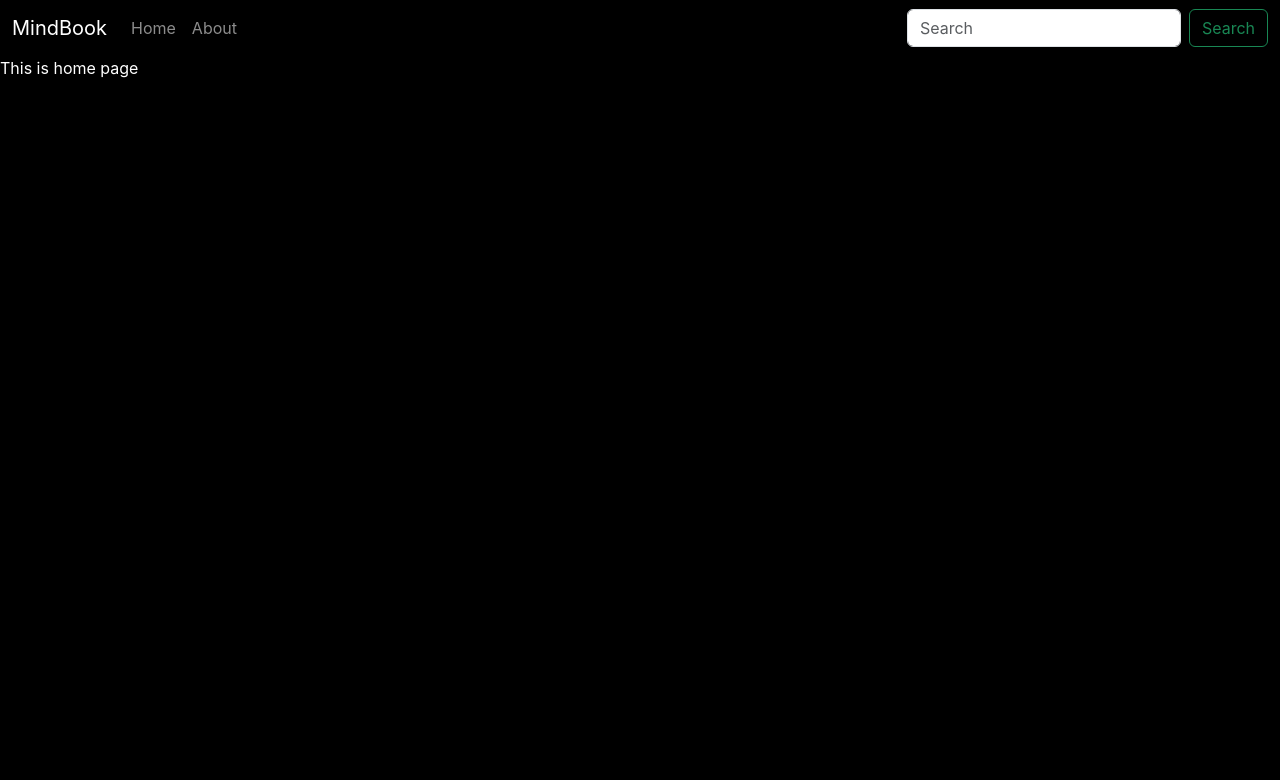
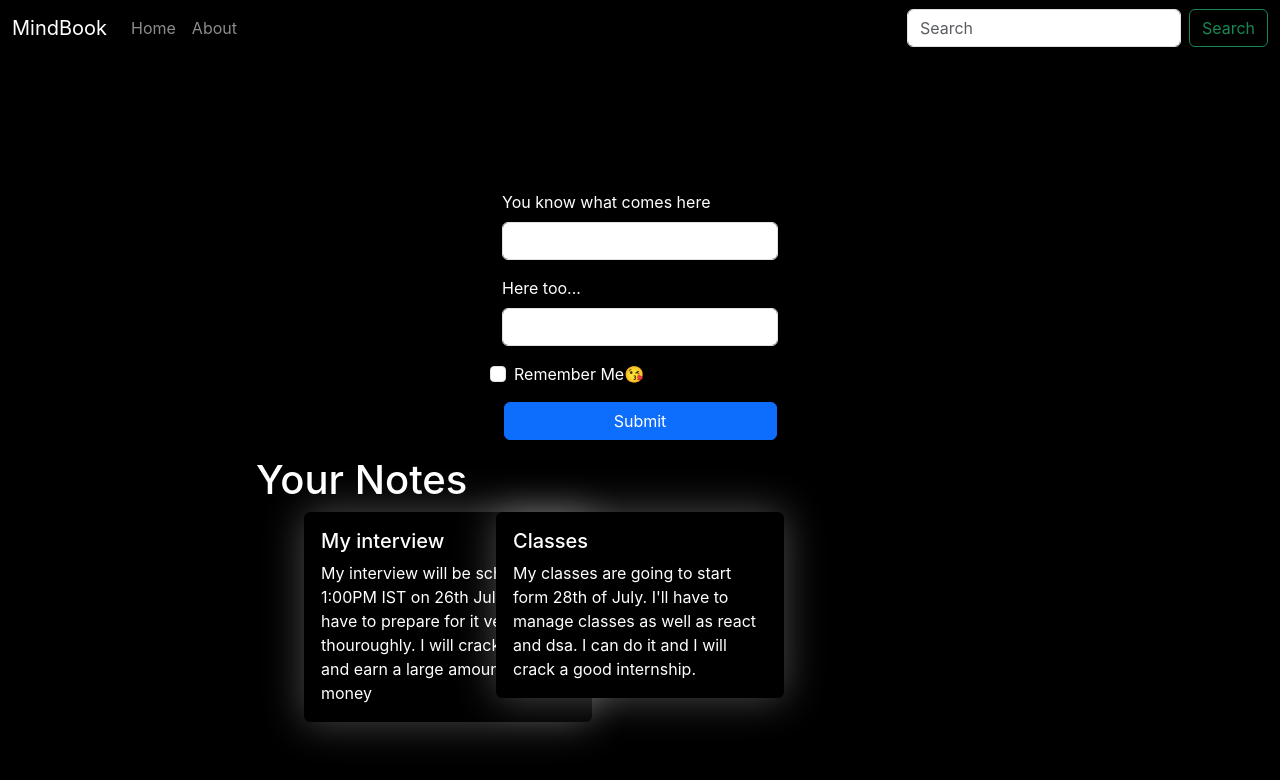
Before and after one commit to shdowshogan/MindBook, a React (Create React App) app: page /Home in a window 1280 px wide. Shown: the top 780 px of the page. Built offline with nearby package versions, Linux system fonts and the light colour scheme.

Commit message:
added login form from bootstrap on home page

```diff
--- a/src/components/Home.js
+++ b/src/components/Home.js
@@ -1,12 +1,52 @@
-import React from 'react'
-import noteContext from '../context/notes/noteContext'
+import NotesComponent from "./NotesComponent";
 
 const Home = () => {
   return (
-    <div>
-      This is home page
+    <div className="d-flex flex-column vh-100 justify-content-center align-items-center form-div">
+      <form className="container ">
+        <div className="container mb-3 w-25" style={{minWidth:'300px'}}>
+          <label for="exampleInputEmail1" className="form-label">
+            You know what comes here
+          </label>
+          <input
+            type="email"
+            className="form-control"
+            id="exampleInputEmail1"
+            aria-describedby="emailHelp"
+          />
+        </div>
+        <div className="container mb-3 w-25" style={{minWidth:'300px'}}>
+          <label for="exampleInputPassword1" className="form-label">
+            Here too...
+          </label>
+          <input
+            type="password"
+            className="form-control"
+            id="exampleInputPassword1"
+          />
+        </div>
+        <div className="container mb-3 w-25 form-check" style={{minWidth:'300px'}}>
+          <input
+            type="checkbox"
+            className="form-check-input"
+            id="exampleCheck1"
+          />
+          <label className="form-check-label" for="exampleCheck1">
+            Remember Me😘
+          </label>
+        </div>
+        <div className="container mb-3 text-center">
+          <button
+            type="submit"
+            className="w-25 btn btn-primary"
+          >
+            Submit
+          </button>
+        </div>
+      </form>
+      <NotesComponent/>
     </div>
-  )
-}
+  );
+};
 
-export default Home
+export default Home;
```
